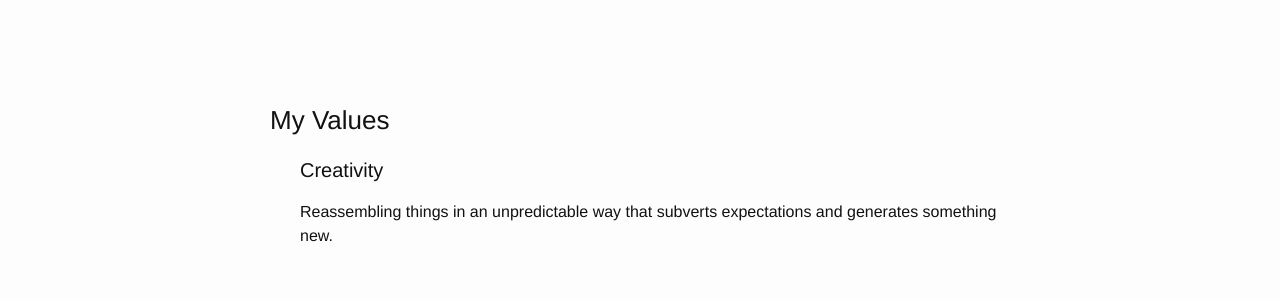
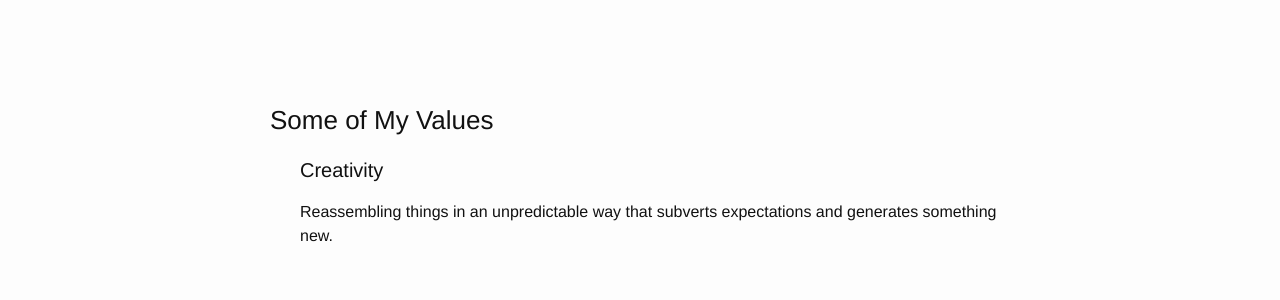
Before and after one commit to kevindeland/kevindeland.github.io, a Jekyll site: the page built from about/index.html, in a window 1280 px wide. Shown: the part 135-435 px from the top of the page. Built offline with Jekyll 4.4.1, drawn with Linux system fonts in a browser that asks for light colours.

Commit message:
Minor changes to paths and about

```diff
--- a/about/index.html
+++ b/about/index.html
@@ -3,9 +3,10 @@ layout: page
 title: About
 ---
 
+
 <br><br><br>
 
-<h3>My Values</h3>
+<h3>Some of My Values</h3>
 <ul>
   <h4>Creativity</h4>
   Reassembling things in an unpredictable way that subverts expectations and generates something new.
```
Also changed, not shown: _projects/2016-07-23-binary-card-tutor.md (+1 -0 lines), _projects/2016-08-23-explorable-earthquakes.md (+1 -0 lines).
